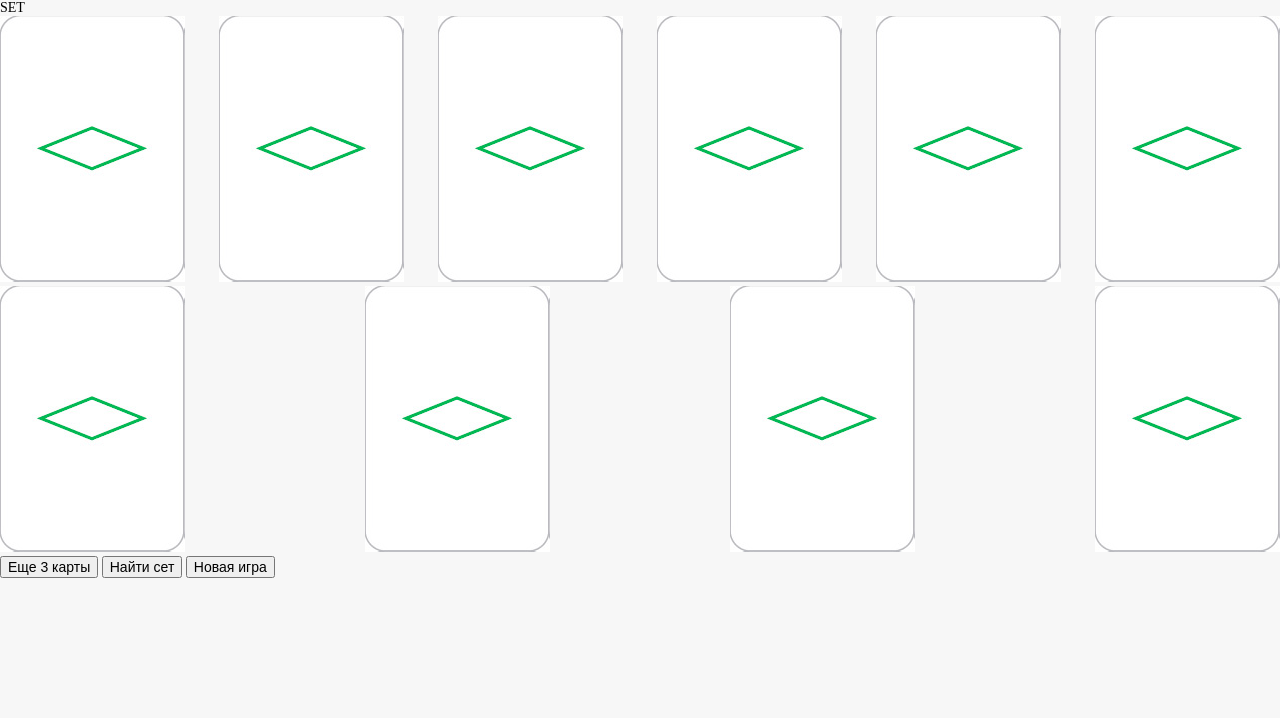
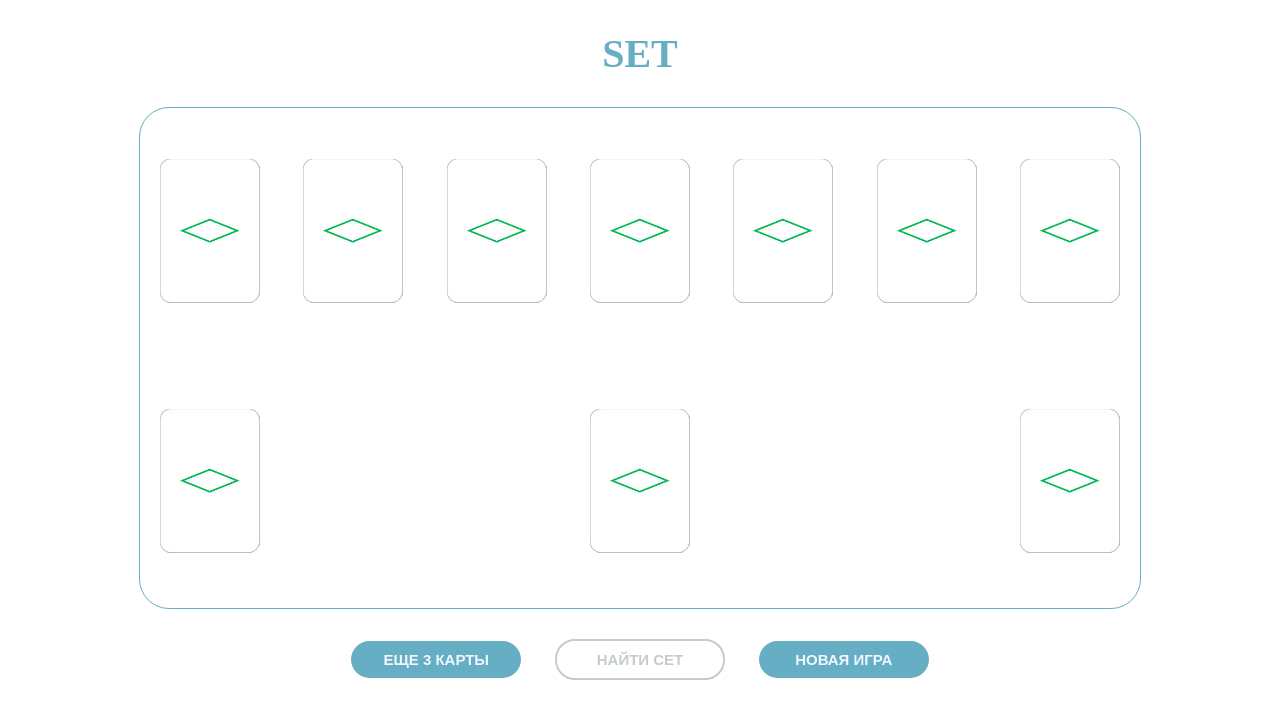
Before and after one commit to OlgaShishkanova/set-game, a website: page index.html in a window 1280 px wide. Drawn offline with nearby package versions, Linux system fonts and the light colour scheme.

Commit message:
базовые стили

```diff
--- a/style.sass
+++ b/style.sass
@@ -32,11 +32,11 @@ html
   min-height: 100% /* всегда показываем вертикальную полосу прокрутки  */
 
 body
-  font-size: 14px
+  font-size: 15px
   max-width: 1280px
   min-height: 100%
   box-sizing: border-box
-  background-color: #f7f7f7
+  background-color: #ffffff
 
 a, a:visited
     text-decoration: none
@@ -61,6 +61,7 @@ img
   display: table
 
 /* --------------- /базовые настройки ---------*/
+/* --------------- flexbox---------*/
 
 .flex-start
   padding: 0
@@ -94,3 +95,63 @@ img
   -webkit-flex-flow: row wrap
   justify-content: flex-end
   align-items: center
+
+/* --------------- flexbox---------*/
+
+.name
+  text-align: center
+  color: #66aec4
+  font-size: 40px
+  font-weight: bold
+  margin: 30px 0
+
+.main
+  margin: 0 auto
+  width: 1000px
+  height: 500px
+  border: 1px solid #66aec4
+  border-radius: 30px
+
+.buttons
+  text-align: center
+  margin: 30px 0
+
+.buttons-more
+  width: 170px
+  border: none
+  border-radius: 20px
+  background-color: #66aec4
+  color: aliceblue
+  text-transform: uppercase
+  font-weight: bold
+  padding: 10px 0
+  margin-right: 30px
+  cursor: pointer
+  transition: all .5s
+  &:hover
+    background-color: #5a97ad
+
+.buttons-find
+  width: 170px
+  border: 2px solid #c5cccf
+  border-radius: 20px
+  background-color: transparent
+  color: #c5cccf
+  text-transform: uppercase
+  font-weight: bold
+  padding: 10px 0
+  margin-right: 30px
+  cursor: pointer
+  transition: all .5s
+  &:hover
+    border: 2px solid #5a97ad
+    color: #5a97ad
+
+.buttons-new-game
+  @extend .buttons-more
+  margin-right: 0
+
+.main-card
+  width: 100px
+  height: auto
+  margin: 20px
```
Also changed, not shown: style.css.
